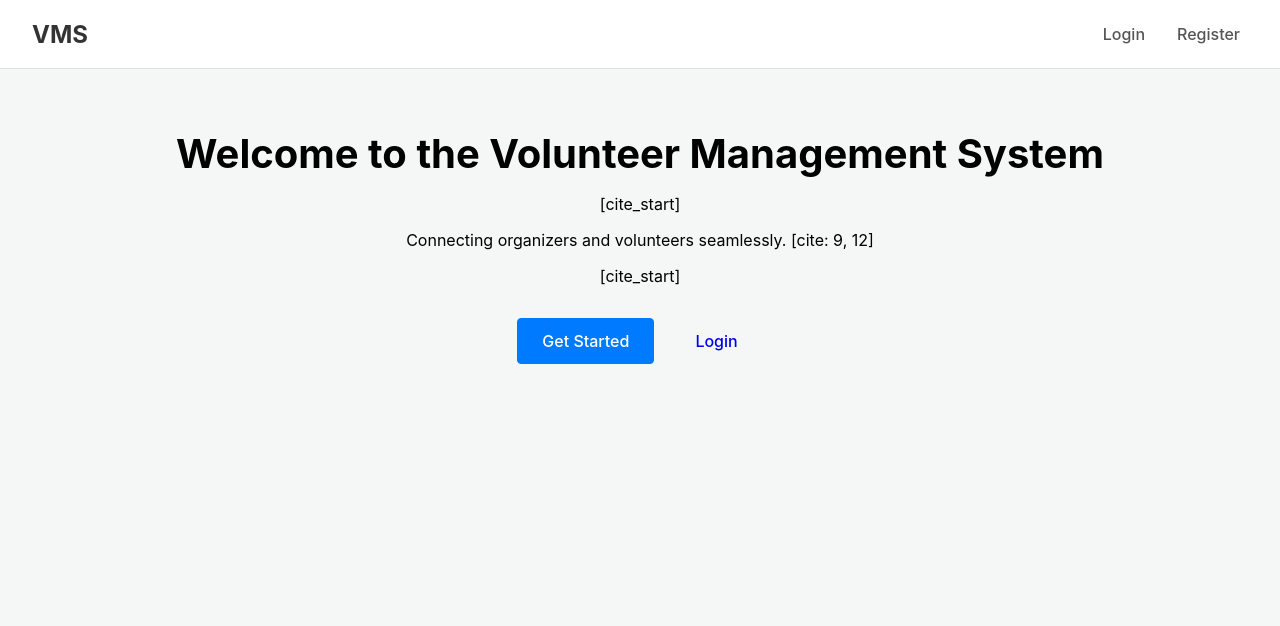
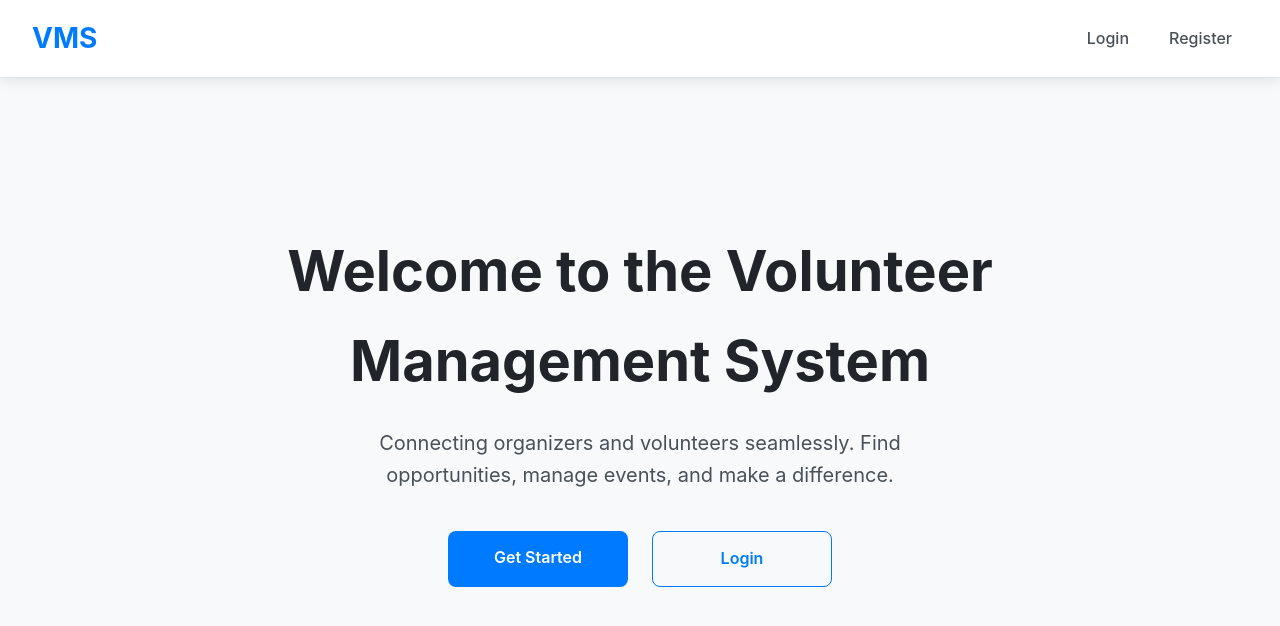
Before and after one commit to Sakib-Safwan/volunteerms, a React (Create React App) app in the folder frontend/: page / in a window 1280 px wide. Shown: the top 626 px of the page. Built offline with nearby package versions, Linux system fonts and the light colour scheme.

Commit message:
Better Frontend Design

```diff
--- a/frontend/src/App.css
+++ b/frontend/src/App.css
@@ -1,133 +1,207 @@
-/* Basic Reset & App-wide styles */
+/* --- CSS VARIABLES (Our Theme) --- */
+:root {
+  --primary-color: #007bff;
+  --primary-color-dark: #0056b3;
+  --secondary-color: #6c757d;
+  --background-color: #f8f9fa;
+  --surface-color: #ffffff;
+  --text-color: #212529;
+  --text-color-light: #495057;
+  --border-color: #dee2e6;
+  --error-color: #dc3545;
+  --shadow: 0 4px 12px rgba(0, 0, 0, 0.08);
+  --shadow-hover: 0 6px 16px rgba(0, 0, 0, 0.12);
+  --border-radius: 8px;
+}
+
+/* --- Global Reset & App-wide Styles --- */
 body {
   margin: 0;
-  font-family: -apple-system, BlinkMacSystemFont, 'Segoe UI', 'Roboto', 'Oxygen',
-    'Ubuntu', 'Cantarell', 'Fira Sans', 'Droid Sans', 'Helvetica Neue',
-    sans-serif;
+  font-family: -apple-system, BlinkMacSystemFont, 'Segoe UI', Roboto, 'Helvetica Neue',
+    Arial, sans-serif;
   -webkit-font-smoothing: antialiased;
   -moz-osx-font-smoothing: grayscale;
-  background-color: #f4f7f6;
+  background-color: var(--background-color);
+  color: var(--text-color);
+  line-height: 1.6;
 }
 
 .container {
   max-width: 1100px;
-  margin: 20px auto;
+  margin: 0 auto;
   padding: 0 20px;
 }
 
-/* Navbar */
+/* --- Modern Navbar --- */
 .navbar {
   display: flex;
   justify-content: space-between;
   align-items: center;
   padding: 1rem 2rem;
-  background-color: #fff;
-  border-bottom: 1px solid #e0e0e0;
+  background-color: var(--surface-color);
+  box-shadow: var(--shadow);
+  border-bottom: 1px solid var(--border-color);
 }
 
 .nav-brand {
-  font-size: 1.5rem;
+  font-size: 1.75rem;
   font-weight: bold;
-  color: #333;
+  color: var(--primary-color);
   text-decoration: none;
 }
 
 .nav-links {
   display: flex;
-  gap: 1rem;
+  gap: 0.5rem;
 }
 
 .nav-link {
   text-decoration: none;
-  color: #555;
+  color: var(--text-color-light);
   font-weight: 500;
-  padding: 0.5rem;
+  padding: 0.5rem 1rem;
+  border-radius: var(--border-radius);
+  transition: all 0.3s ease;
 }
 
 .nav-link:hover {
-  color: #007bff;
+  color: var(--primary-color);
+  background-color: #f1f3f5;
 }
 
-/* Forms */
+/* --- Modern Form Container (The "Cool Component") --- */
 .form-container {
-  max-width: 400px;
-  margin: 40px auto;
-  padding: 2rem;
-  background: #fff;
-  border-radius: 8px;
-  box-shadow: 0 4px 12px rgba(0, 0, 0, 0.05);
+  max-width: 420px;
+  margin: 60px auto;
+  padding: 2.5rem;
+  background: var(--surface-color);
+  border-radius: var(--border-radius);
+  box-shadow: var(--shadow);
+  transition: box-shadow 0.3s ease;
+}
+
+.form-container:hover {
+  box-shadow: var(--shadow-hover);
 }
 
 .form-container h2 {
   text-align: center;
   margin-top: 0;
-  margin-bottom: 1.5rem;
+  margin-bottom: 2rem;
+  font-size: 2rem;
+  color: var(--text-color);
 }
 
 .form-group {
-  margin-bottom: 1rem;
+  margin-bottom: 1.5rem;
 }
 
 .form-group label {
   display: block;
   margin-bottom: 0.5rem;
-  font-weight: 500;
+  font-weight: 600;
+  color: var(--text-color-light);
 }
 
 .form-group input,
 .form-group select {
   width: 100%;
-  padding: 0.75rem;
-  box-sizing: border-box; /* Important for padding to work right */
-  border: 1px solid #ccc;
-  border-radius: 4px;
+  padding: 0.85rem;
+  box-sizing: border-box; /* Fixes padding issues */
+  border: 1px solid var(--border-color);
+  border-radius: var(--border-radius);
+  font-size: 1rem;
+  transition: border-color 0.3s ease, box-shadow 0.3s ease;
+}
+
+/* Add a focus state */
+.form-group input:focus,
+.form-group select:focus {
+  outline: none;
+  border-color: var(--primary-color);
+  box-shadow: 0 0 0 3px rgba(0, 123, 255, 0.25);
 }
 
 .error-message {
-  color: #d93025;
+  color: var(--error-color);
   font-size: 0.9rem;
-  margin-top: 10px;
+  margin-top: 1rem;
   text-align: center;
 }
 
-/* Buttons */
+/* --- Modern Buttons --- */
 .btn {
   display: inline-block;
-  padding: 0.75rem 1.5rem;
+  width: 100%; /* Make buttons fill their container */
+  padding: 0.9rem 1.5rem;
   font-size: 1rem;
-  font-weight: 500;
+  font-weight: 600;
   text-align: center;
   text-decoration: none;
-  border-radius: 4px;
+  border-radius: var(--border-radius);
   cursor: pointer;
-  border: 1px solid transparent;
-  transition: background-color 0.2s;
+  border: none;
+  transition: all 0.3s ease;
+  box-sizing: border-box;
 }
 
 .btn-primary {
-  background-color: #007bff;
+  background-color: var(--primary-color);
   color: white;
-  border-color: #007bff;
 }
 
 .btn-primary:hover {
-  background-color: #0056b3;
+  background-color: var(--primary-color-dark);
+  transform: translateY(-2px); /* Subtle lift effect */
+  box-shadow: var(--shadow);
 }
 
-/* Page-specific Layouts */
-.page-center {
-  text-align: center;
-  margin-top: 60px;
+.btn-secondary {
+  background-color: var(--secondary-color);
+  color: white;
 }
 
-.page-center h1 {
-  font-size: 2.5rem;
+.btn-outline {
+  background-color: transparent;
+  color: var(--primary-color);
+  border: 1px solid var(--primary-color);
+}
+.btn-outline:hover {
+  background-color: var(--primary-color);
+  color: white;
+}
+
+/* --- Landing Page Specific --- */
+.hero-section {
+  text-align: center;
+  margin-top: 80px;
+  padding: 2rem;
+}
+
+.hero-section h1 {
+  font-size: 3.5rem;
   margin-bottom: 1rem;
+  color: var(--text-color);
+}
+
+.hero-section p {
+  font-size: 1.25rem;
+  color: var(--text-color-light);
+  margin-bottom: 2.5rem;
+  max-width: 600px;
+  margin-left: auto;
+  margin-right: auto;
 }
 
 .cta-buttons {
   margin-top: 2rem;
   display: flex;
   justify-content: center;
-  gap: 1rem;
+  gap: 1.5rem;
 }
+
+/* Make CTA buttons non-full-width */
+.cta-buttons .btn {
+  width: auto;
+  min-width: 180px;
+}
--- a/frontend/src/components/LandingPage.js
+++ b/frontend/src/components/LandingPage.js
@@ -3,14 +3,26 @@ import { Link } from 'react-router-dom';
 
 function LandingPage() {
   return (
-    <div className="page-center">
-      <h1>Welcome to the Volunteer Management System</h1>
-      [cite_start]<p>Connecting organizers and volunteers seamlessly. [cite: 9, 12]</p>
-      [cite_start]{/* This will later be your public event feed [cite: 25] */}
-      <div className="cta-buttons">
-        <Link to="/register" className="btn btn-primary">Get Started</Link>
-        <Link to="/login" className="btn">Login</Link>
+    <div className="container">
+      <div className="hero-section">
+        <h1>Welcome to the Volunteer Management System</h1>
+        <p>
+          Connecting organizers and volunteers seamlessly. Find opportunities,
+          manage events, and make a difference.
+        </p>
+        <div className="cta-buttons">
+          <Link to="/register" className="btn btn-primary">
+            Get Started
+          </Link>
+          <Link to="/login" className="btn btn-outline">
+            Login
+          </Link>
+        </div>
       </div>
+
+      {/* This is where your public event feed will go.
+        It will look great inside a card layout.
+      */}
     </div>
   );
 }
--- a/frontend/src/components/LoginPage.js
+++ b/frontend/src/components/LoginPage.js
@@ -1,6 +1,6 @@
 import React, { useState } from 'react';
 import axios from 'axios';
-import { useNavigate } from 'react-router-dom';
+import { useNavigate, Link } from 'react-router-dom';
 
 function LoginPage() {
   const [email, setEmail] = useState('');
@@ -13,20 +13,15 @@ function LoginPage() {
     setError('');
 
     try {
-      // API call to the Go backend
       const response = await axios.post('http://localhost:8080/login', {
         email: email,
         password: password,
       });
 
-      // Store the token (e.g., in localStorage)
       localStorage.setItem('token', response.data.token);
       localStorage.setItem('role', response.data.role);
 
-      console.log('Login successful');
-
-      // Redirect to a dashboard (which you'll build next)
-      // For now, just redirect to the homepage
+      // We'll redirect to a dashboard later
       navigate('/');
 
     } catch (err) {
@@ -40,29 +35,41 @@ function LoginPage() {
 
   return (
     <div className="form-container">
-      <h2>Login</h2>
       <form onSubmit={handleSubmit}>
+        <h2>Welcome Back!</h2>
+
         <div className="form-group">
-          <label>Email:</label>
+          <label htmlFor="email">Email</label>
           <input
+            id="email"
             type="email"
             value={email}
             onChange={(e) => setEmail(e.target.value)}
             required
           />
         </div>
+
         <div className="form-group">
-          <label>Password:</label>
+          <label htmlFor="password">Password</label>
           <input
+            id="password"
             type="password"
             value={password}
             onChange={(e) => setPassword(e.target.value)}
             required
           />
         </div>
+
         {error && <p className="error-message">{error}</p>}
-        <button type="submit" className="btn btn-primary">Login</button>
+
+        <button type="submit" className="btn btn-primary">
+          Login
+        </button>
       </form>
+
+      <p style={{ textAlign: 'center', marginTop: '1.5rem', color: 'var(--text-color-light)' }}>
+        Don't have an account? <Link to="/register" style={{ color: 'var(--primary-color)', textDecoration: 'none', fontWeight: '600' }}>Register</Link>
+      </p>
     </div>
   );
 }
--- a/frontend/src/components/RegisterPage.js
+++ b/frontend/src/components/RegisterPage.js
@@ -1,30 +1,25 @@
 import React, { useState } from 'react';
 import axios from 'axios';
-import { useNavigate } from 'react-router-dom';
+import { useNavigate, Link } from 'react-router-dom';
 
 function RegisterPage() {
   const [email, setEmail] = useState('');
   const [password, setPassword] = useState('');
-  const [role, setRole] = useState('Volunteer'); // Default role
+  const [role, setRole] = useState('Volunteer');
   const [error, setError] = useState('');
   const navigate = useNavigate();
 
   const handleSubmit = async (e) => {
     e.preventDefault();
-    setError(''); // Clear previous errors
+    setError('');
 
     try {
-      // API call to the Go backend
-      const response = await axios.post('http://localhost:8080/register', {
+      await axios.post('http://localhost:8080/register', {
         email: email,
         password: password,
         role: role,
       });
-
-      console.log(response.data.message);
-      // Redirect to login page on successful registration
       navigate('/login');
-
     } catch (err) {
       if (err.response) {
         setError(err.response.data.error);
@@ -36,37 +31,49 @@ function RegisterPage() {
 
   return (
     <div className="form-container">
-      <h2>Register</h2>
       <form onSubmit={handleSubmit}>
+        <h2>Create Your Account</h2>
+
         <div className="form-group">
-          <label>Email:</label>
+          <label htmlFor="email">Email</label>
           <input
+            id="email"
             type="email"
             value={email}
             onChange={(e) => setEmail(e.target.value)}
             required
           />
         </div>
+
         <div className="form-group">
-          <label>Password:</label>
+          <label htmlFor="password">Password</label>
           <input
+            id="password"
             type="password"
             value={password}
             onChange={(e) => setPassword(e.target.value)}
             required
           />
         </div>
-        [cite_start]{/* Role selection as per SRS [cite: 23] */}
+
         <div className="form-group">
-          <label>I am a:</label>
-          <select value={role} onChange={(e) => setRole(e.target.value)}>
+          <label htmlFor="role">I am a:</label>
+          <select id="role" value={role} onChange={(e) => setRole(e.target.value)}>
             <option value="Volunteer">Volunteer</option>
             <option value="Organizer">Organizer</option>
           </select>
         </div>
+
         {error && <p className="error-message">{error}</p>}
-        <button type="submit" className="btn btn-primary">Register</button>
+
+        <button type="submit" className="btn btn-primary">
+          Register
+        </button>
       </form>
+
+      <p style={{ textAlign: 'center', marginTop: '1.5rem', color: 'var(--text-color-light)' }}>
+        Already have an account? <Link to="/login" style={{ color: 'var(--primary-color)', textDecoration: 'none', fontWeight: '600' }}>Login</Link>
+      </p>
     </div>
   );
 }
```
